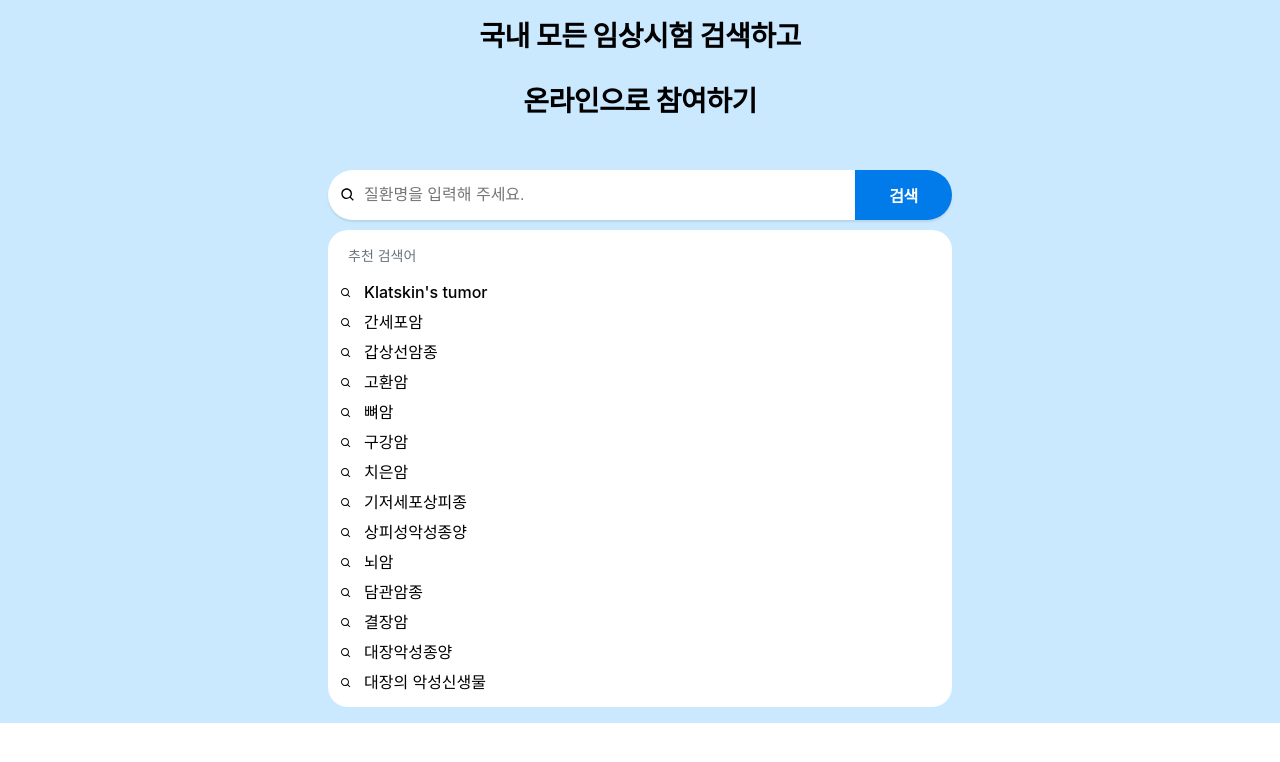
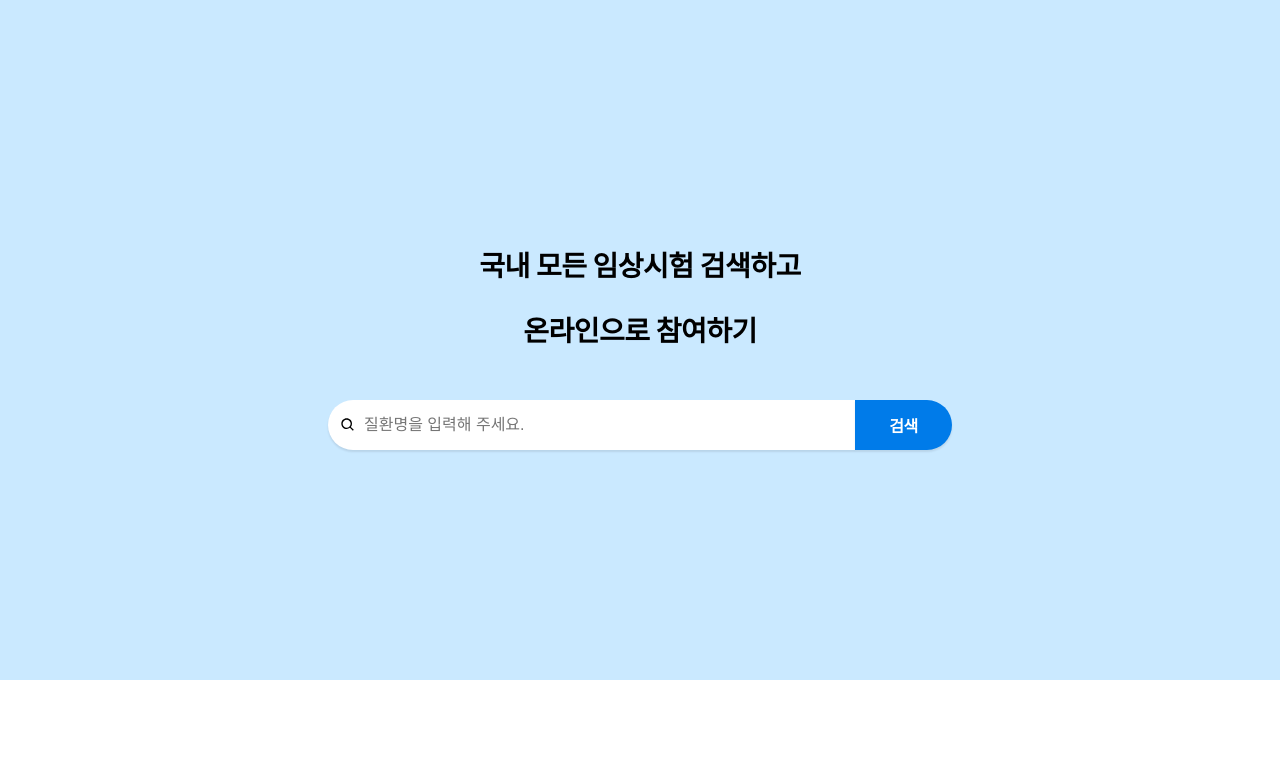
Before and after one commit to wanted-codestates-project-team-05/wanted-codestates-project-05-10-2, a React (Create React App) app: page / in a window 1280 px wide. Shown: the top 762 px of the page. Built offline with nearby package versions, Linux system fonts and the light colour scheme.

Commit message:
Feat:DropDown 기능 구현

```diff
--- /dev/null
+++ b/src/components/DropDown.js
@@ -0,0 +1,65 @@
+import React, { useState } from 'react';
+import styled from 'styled-components';
+import { BiSearch } from 'react-icons/bi';
+
+export const DropDown = ({ message, options, selected, handleDropDownClick }) => {
+  return (
+    <Suggest>
+      <ListHeader>{message}</ListHeader>
+      {options?.map((option, index) => (
+        <Listitem
+          className={selected === index ? 'selected' : ''}
+          key={option.id}
+          onClick={() => handleDropDownClick(option)}
+        >
+          <div>{option.name}</div>
+          <SuggestIcons />
+        </Listitem>
+      ))}
+    </Suggest>
+  );
+};
+
+const Suggest = styled.ul`
+  width: 60%;
+  margin-top: 10px;
+  background-color: #fff;
+  border-radius: 20px;
+  list-style: none;
+  padding-left: 0px;
+  padding-bottom: 10px;
+`;
+
+const ListHeader = styled.li`
+  padding: 15px 0 0 20px;
+  font-size: 14px;
+  color: rgb(106, 115, 123);
+  line-height: 1.6;
+  margin-bottom: 10px;
+`;
+const Listitem = styled.li`
+  position: relative;
+  display: flex;
+  align-items: center;
+  height: 30px;
+  cursor: pointer;
+  &:hover {
+    background-color: rgba(230, 230, 230, 0.6);
+  }
+  &.selected {
+    background-color: rgba(230, 230, 230, 0.6);
+  }
+
+  div {
+    margin-left: 36px;
+    font-weight: 500;
+    line-height: 32px;
+  }
+`;
+
+const SuggestIcons = styled(BiSearch)`
+  position: absolute;
+  left: 12px;
+  top: 10px;
+  font-size: 12px;
+`;
--- a/src/components/Search.js
+++ b/src/components/Search.js
@@ -1,8 +1,8 @@
-import React, { useState } from 'react';
+import React, { useState, useEffect } from 'react';
 import styled from 'styled-components';
 import { BiSearch } from 'react-icons/bi';
-
-const dummi = [
+import { DropDown } from './DropDown';
+const datas = [
   { name: "Klatskin's tumor", id: 125 },
   { name: '간세포암', id: 133 },
   { name: '갑상선암종', id: 187 },
@@ -18,48 +18,75 @@ const dummi = [
   { name: '대장악성종양', id: 976 },
   { name: '대장의 악성신생물', id: 978 },
 ];
+function Search() {
+  const [hasText, setHasText] = useState(false);
+  const [keyword, setKeyword] = useState('');
+  const [options, setOptions] = useState([]);
+  const [selected, setSelected] = useState(-1);
+  const [message, setMessage] = useState('찾은 검색어');
 
-function Search() {
-  const [keyword, setKeyword] = useState('');
-  const [loading, setLoading] = useState(false);
-  const [message, setMessage] = useState(['추천 검색어', '검색 중...', '내용 없음']);
-  const [data, setData] = useState([...dummi]);
-  const keywordHandler = (event) => {
-    event.preventDefault();
-    console.log(keyword);
+  useEffect(() => {
+    if (keyword === '') {
+      setHasText(false);
+    }
+  }, [keyword]);
+  // onChange 이벤트
+  const handleInputChange = (event) => {
+    const { value } = event.target;
+    if (value.includes('\\')) return;
+    value ? setHasText(true) : setHasText(false);
+    setKeyword(value);
+    const filterRegex = new RegExp(value, 'i');
+    const resultOptions = datas.filter((data) => data.name.match(filterRegex));
+    setOptions(resultOptions);
   };
-  const inputHandler = (keyword) => {
-    setKeyword(keyword.target.value);
+
+  // onClick 이벤트
+  const handleDropDownClick = (clickedOption) => {
+    setKeyword(clickedOption.name);
+    const resultOptions = datas.filter((option) => option === clickedOption);
+    setOptions(resultOptions);
   };
-  if (loading) {
-    return <div>로딩중...</div>;
-  }
+  //  키보드로 키워드 탐색
+  const handleKeyUp = (e) => {
+    if (e.keyCode === 40 && options.length - 1 > selected) {
+      setSelected(selected + 1);
+    }
+    if (e.keyCode === 38 && selected >= 0) {
+      setSelected(selected - 1);
+    }
+    if (e.code === 'Enter' && selected >= 0) {
+      handleDropDownClick(options[selected]);
+      setSelected(-1);
+    }
+  };
+  // submit 기능 (form 태그 div로 바꿔 놓음)
+  // const handleSubmit = (e) => {
+  //   e.preventdefault();
+  //   console.log(keyword);
+  // };
+
   return (
     <Wrapper>
       <Container>
         <Notice>국내 모든 임상시험 검색하고</Notice>
         <Notice>온라인으로 참여하기</Notice>
         <SearchSection>
-          <SearchBar onSubmit={keywordHandler}>
+          <SearchBar>
             <SearchInput
               type="text"
-              defaultValue={keyword}
+              value={keyword}
               placeholder="질환명을 입력해 주세요."
-              onChange={inputHandler}
+              onChange={handleInputChange}
+              onKeyDown={handleKeyUp}
             />
             <Icons />
             <SearchBtn>검색</SearchBtn>
           </SearchBar>
         </SearchSection>
-        <Suggest>
-          <ListHeader>{message[0]}</ListHeader>
-          {data.map((list) => (
-            <Listitem key={list.id}>
-              <div>{list.name}</div>
-              <SuggestIcons />
-            </Listitem>
-          ))}
-        </Suggest>
+        {hasText && (
+          <DropDown message={message} options={options} selected={selected} handleDropDownClick={handleDropDownClick} />
+        )}
       </Container>
     </Wrapper>
   );
@@ -99,7 +126,7 @@ const SearchSection = styled.div`
   width: 60%;
   margin-top: 40px;
 `;
-const SearchBar = styled.form`
+const SearchBar = styled.div`
   width: 100%;
   height: 50px;
   display: flex;
@@ -145,6 +172,7 @@ const SearchBtn = styled.button`
 `;
 const Icons = styled(BiSearch)`
   position: absolute;
+  cursor: pointer;
   @media screen and (min-width: 820px) {
     left: 12px;
   }
@@ -152,40 +180,3 @@ const Icons = styled(BiSearch)`
     right: 12px;
   }
 `;
-
-const Suggest = styled.ul`
-  width: 60%;
-  margin-top: 10px;
-  background-color: #fff;
-  border-radius: 20px;
-  list-style: none;
-  padding-left: 0px;
-  padding-bottom: 10px;
-`;
-
-const ListHeader = styled.li`
-  padding: 15px 0 0 20px;
-  font-size: 14px;
-  color: rgb(106, 115, 123);
-  line-height: 1.6;
-  margin-bottom: 10px;
-`;
-const Listitem = styled.li`
-  position: relative;
-  display: flex;
-  align-items: center;
-  height: 30px;
-
-  div {
-    margin-left: 36px;
-    font-weight: 500;
-    line-height: 32px;
-  }
-`;
-
-const SuggestIcons = styled(BiSearch)`
-  position: absolute;
-  left: 12px;
-  top: 10px;
-  font-size: 12px;
-`;
```
